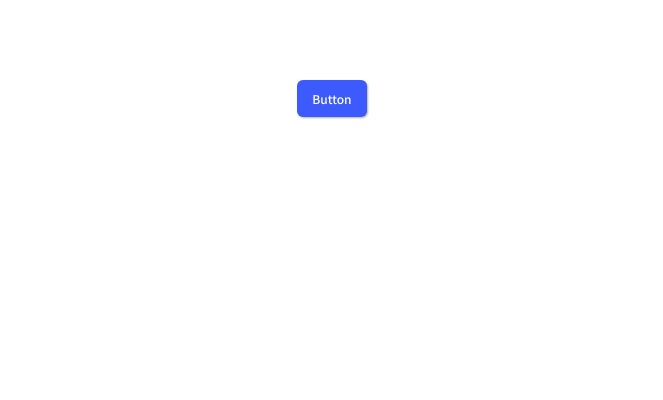
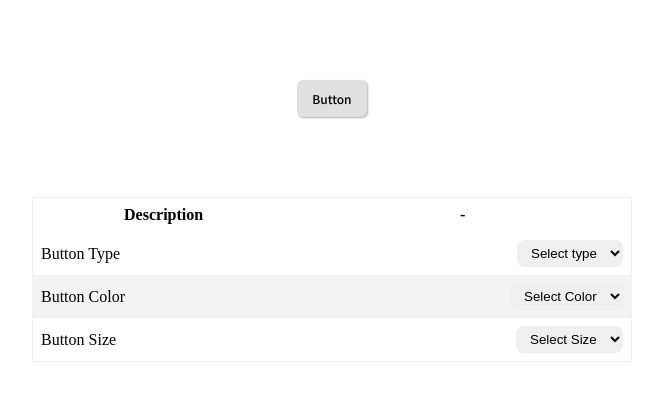
Before and after one commit to emmanuelurbina/Button-component, a Vue app: page / in a window 1280 px wide. Shown: the top 400 px of the page, without its empty margins (308-971 px from the left). Built offline with nearby package versions, Linux system fonts and the light colour scheme.

Commit message:
+ table for select styles

```diff
--- a/src/App.vue
+++ b/src/App.vue
@@ -26,6 +26,7 @@ export default {
 
 .content {
   display: flex;
-  justify-content: center;
+
+ justify-content: center;
 }
 </style>
--- a/src/components/ButtonsComponent.vue
+++ b/src/components/ButtonsComponent.vue
@@ -1,22 +1,20 @@
 <template>
-  <div class="buttons">
-    <button type="button" class="btn" :class="[type, color, shadow ? 'shadow': '']">
+
+    <button type="button" class="btn" :class="[type, color, size, shadow ? 'shadow': '']">
       Button
     </button>
-  </div>
+
 </template>
 
 <script>
 export default {
   name: "ButtonsComponent",
-  props: ["type", "color", "shadow"],
+  props: ["type", "color", "shadow", "size"],
 };
 </script>
 
 <style scoped>
-.buttons {
-  margin: 5em auto;
-}
+
 
 /* class btn and shadow custom*/
 .btn {
--- a/src/views/ButtonsView.vue
+++ b/src/views/ButtonsView.vue
@@ -1,24 +1,140 @@
 <template>
   <div>
-      <buttons-component :type="type" :color="color" :shadow="shadow" />
+    <div class="buttons">
+      <buttons-component :type="type" :color="color" :shadow="shadow" :size="size" />
+    </div>
+
+    <div class="table-content">
+      <table class="tbl">
+        <thead>
+          <th>Description</th>
+          <th>-</th>
+        </thead>
+        <tbody>
+          <tr>
+            <td>Button Type</td>
+            <td class="opt">
+              <select class="select" @change="changeType">
+                <option value="default" selected>Select type</option>
+                <option
+                  v-for="(type, index) in types"
+                  :key="index"
+                  :value="type"
+                >
+                  {{ type }}
+                </option>
+              </select>
+            </td>
+          </tr>
+          <tr>
+            <td>Button Color</td>
+            <td class="opt">
+              <select class="select" @change="changeColor">
+                <option value="default" selected>Select Color</option>
+                <option
+                  v-for="(color, index) in colors"
+                  :key="index"
+                  :value="color"
+                >
+                  {{ color }}
+                </option>
+              </select>
+            </td>
+          </tr>
+          <tr>
+            <td>Button Size</td>
+            <td class="opt">
+              <select class="select" @change="changeSize">
+                <option value="default" selected>Select Size</option>
+                <option
+                  v-for="size in sizes"
+                  :key="size.index"
+                  :value="size.index"
+                >
+                  {{ size.text }}
+                </option>
+              </select>
+            </td>
+          </tr>
+        </tbody>
+      </table>
+    </div>
   </div>
 </template>
 
 
+<script>
+import ButtonsComponent from "@/components/ButtonsComponent.vue";
 
-<script>
-import ButtonsComponent from "@/components/ButtonsComponent.vue"
 export default {
   name: "ButtonsView",
   data() {
     return {
       type: "default",
-      color: "primary",
+      color: "",
       shadow: true,
+      size: 'md',
+      types: ["default", "outline", "text"],
+      colors: ["default", "primary", "secondary", "danger"],
+      sizes: [
+        { index: "sm", text: "Slim" },
+        { index: "md", text: "Default" },
+        { index: "lg", text: "Large" },
+      ],
     };
   },
   components: {
     "buttons-component": ButtonsComponent,
   },
+  methods: {
+    changeType: function () {
+      this.type = event.target.value;
+    },
+    changeColor: function () {
+      this.color = event.target.value;
+    },
+    changeSize: function () {
+      this.size = event.target.value;
+    },
+  },
 };
 </script>
+
+<style scoped>
+.buttons {
+  display: flex;
+  justify-content: center;
+  margin: 5em auto;
+}
+table {
+  border-collapse: collapse;
+  border-spacing: 0;
+  width: 600px;
+  border: 1px solid #f1f1f1;
+}
+
+tr:nth-child(even) {
+  background-color: #f2f2f2;
+}
+
+
+th,
+td {
+  padding: 8px;
+}
+.opt {
+    text-align: right;
+}
+.select {
+  cursor: pointer;
+  padding: 5px 10px;
+  border: none;
+  border-radius: 8px;
+}
+
+@media screen and (max-width: 600px) {
+  table {
+    width: 100%;
+  }
+}
+</style>
```
